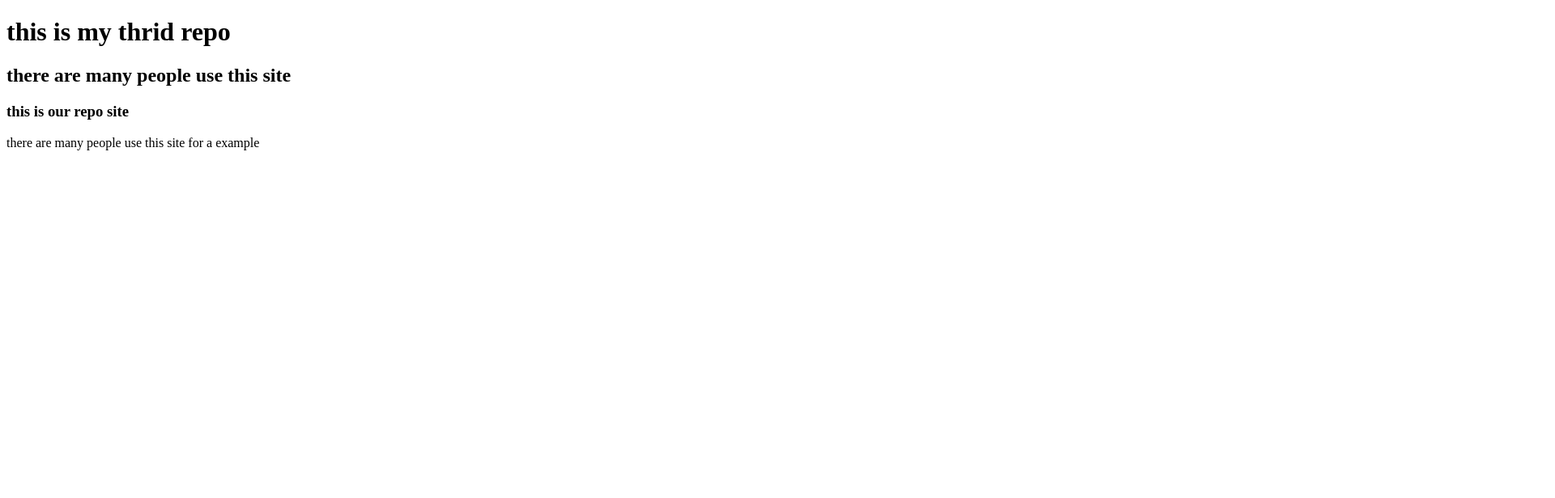
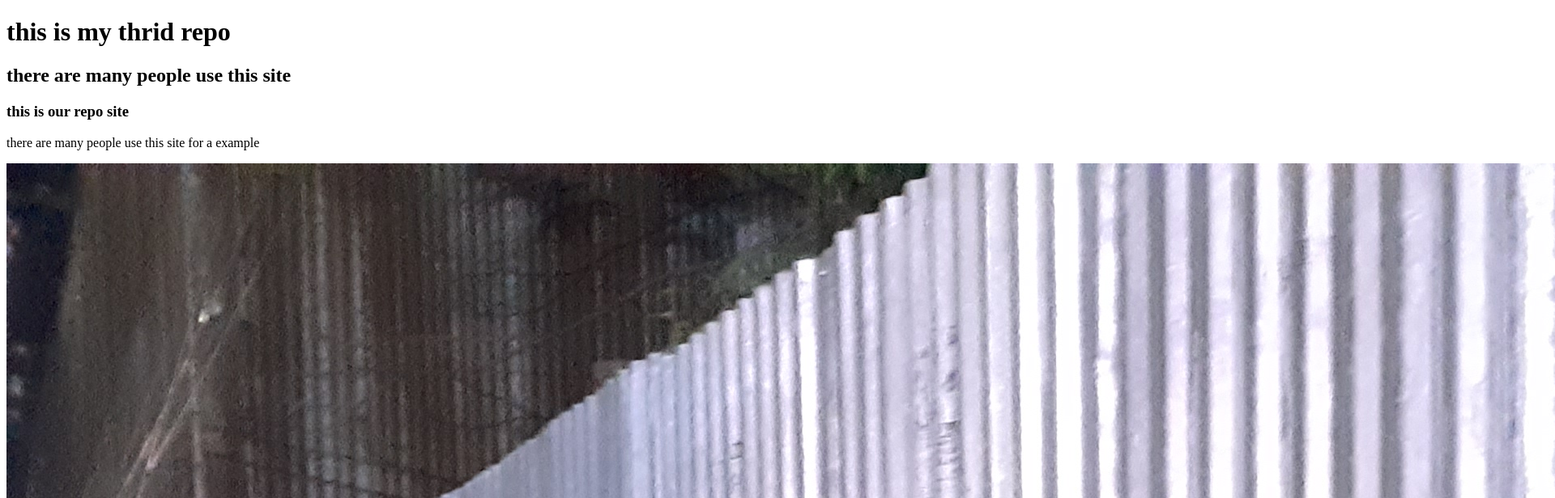
Before and after one commit to Farman24476/my-thrid-repo, a plain HTML site: page index.html in a window 1280 px wide. Shown: the top 616 px of the page at 81% size, 1920 px wide, since content can reach past the window. Drawn offline with Linux system fonts and the light colour scheme.

Commit message:
added 7.jpg

```diff
--- a/index.html
+++ b/index.html
@@ -11,5 +11,6 @@
    <h2>there are many people use this site</h2>
    <h3>this is our repo site</h3>
    <p>there are many people use this site for a example</p>
+   <img src="7.jpg" alt="">
 </body>
 </html>
```
Also changed, not shown: 7.jpg (added).
